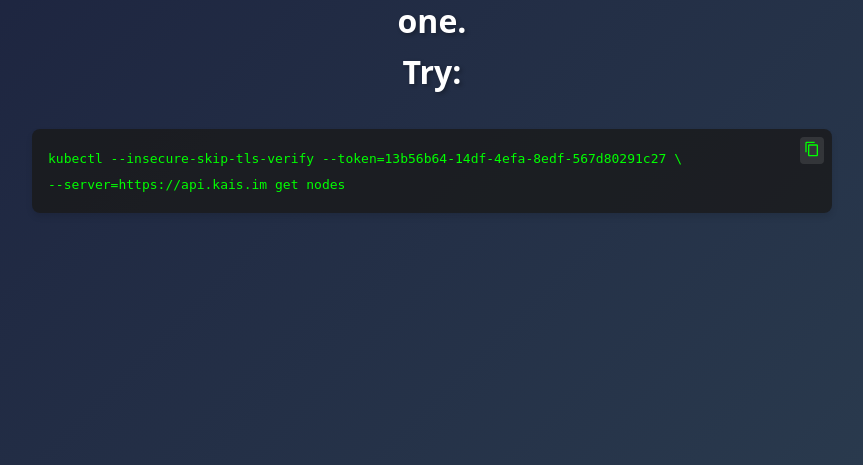
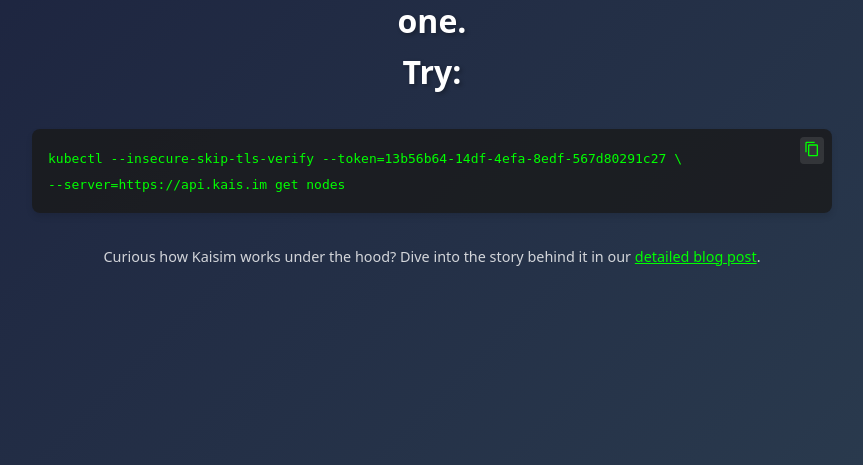
Before and after one commit to spron-in/kaisim, a Flask app: page /web/ in a window 1280 px wide. Shown: the part 245-710 px from the top of the page, without its empty margins (208-1071 px from the left). Run offline with Flask 3, Linux system fonts and the light colour scheme.

Commit message:
Assistant checkpoint: Add blog post link below code block
Assistant generated file changes:
- templates/index.html: Add blog post link below code block

---

User prompt:

on the @templates/index.html below the code block I want to add a note: read more about Kaisim and its idea here (link to blog post https://spron.in/blog/tpost/vin33mr671-simulating-kubernetes-api-with-ai-kaisim)

you can be creative in how to phrase it

Replit-Commit-Author: Assistant
Replit-Commit-Session-Id: 1f867934-d0e9-4665-8203-2681897ea2fc

```diff
--- a/templates/index.html
+++ b/templates/index.html
@@ -82,6 +82,10 @@
             </button>
             <code>kubectl --insecure-skip-tls-verify --token=<span id="uuid"></span> \<br>--server=https://api.kais.im get nodes</code>
         </div>
+        <p style="margin-top: 2rem; font-size: 0.9rem; color: rgba(255, 255, 255, 0.8);">
+            Curious how Kaisim works under the hood? Dive into the story behind it in our
+            <a href="https://spron.in/blog/tpost/vin33mr671-simulating-kubernetes-api-with-ai-kaisim" style="color: #00ff00; text-decoration: underline;" target="_blank">detailed blog post</a>.
+        </p>
         <style>
             .code-block {
                 position: relative;
```
